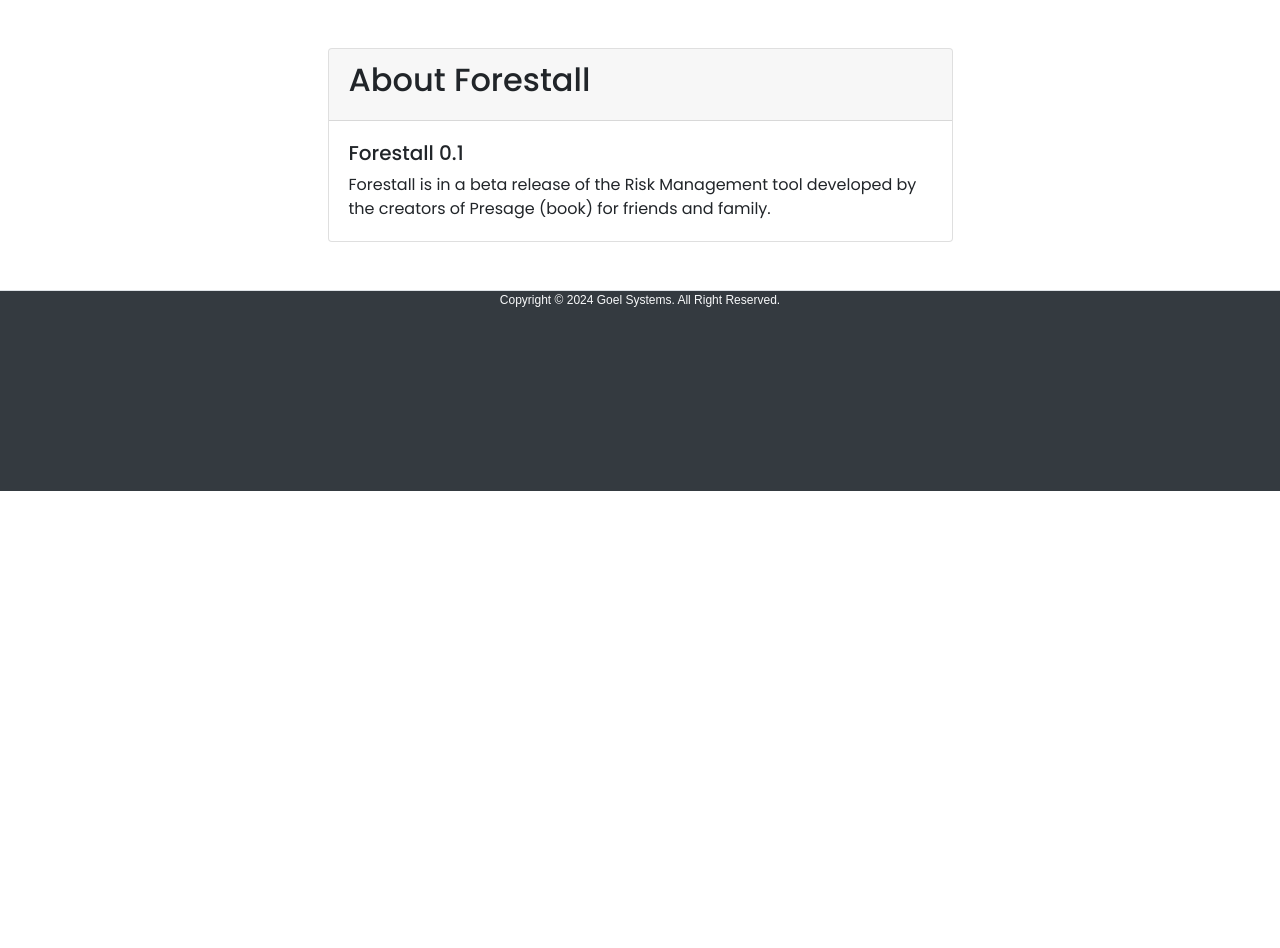
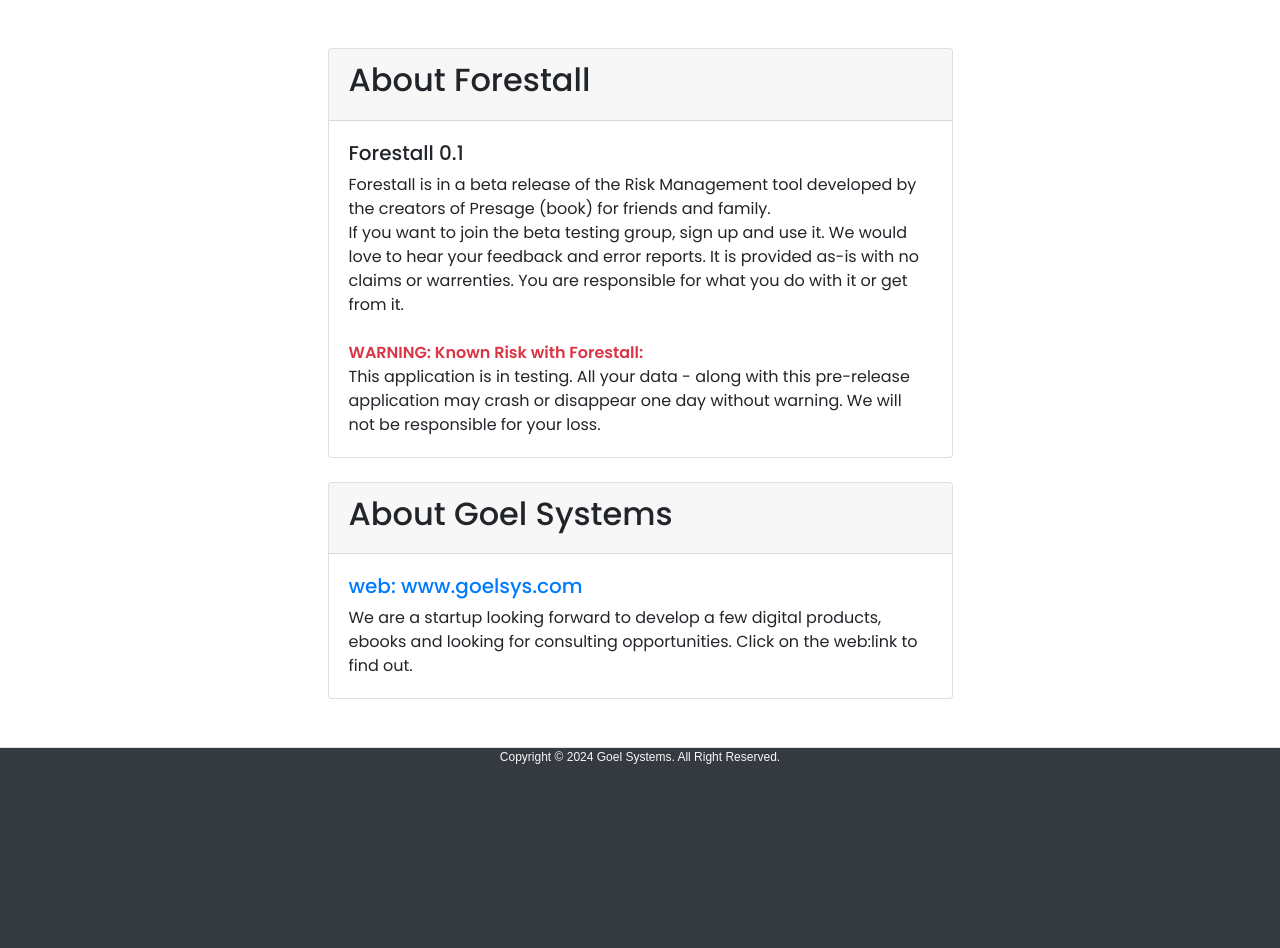
Before and after one commit to goelsys/forestall, a Django app: page /about in a window 1280 px wide. Shown: the part 59-1007 px from the top of the page. Before the commit the page ends 550 px from the top, so only its background shows below. Run offline with Django 3.2, Linux system fonts and the light colour scheme; some libraries are stand-ins or nearby versions.

Commit message:
about page

```diff
--- a/templates/about.html
+++ b/templates/about.html
@@ -16,7 +16,26 @@
             <div class="card-body">
                 <h5>Forestall 0.1</h5>
                 Forestall is in a beta release of the Risk Management tool developed by the creators of Presage (book)
-                for friends and family. <br>
+                for friends and family.<br>
+
+                If you want to join the beta testing group, sign up and use it. We would love to hear your feedback and
+                error reports. It is provided as-is with no claims or
+                warrenties. You are responsible for what you do with it or get from it.<br> <br>
+                <b class="text-danger">WARNING: Known Risk with Forestall:</b> <br>
+                This application is in testing. All your data - along with this pre-release application may crash or
+                disappear one day without warning. We will not be responsible for your loss.
+
+            </div>
+        </div>
+        <br>
+        <div class="card">
+            <div class="card-header">
+                <h2>About Goel Systems</h2>
+            </div>
+            <div class="card-body">
+                <h5><a href="https://www.goelsys.com">web: www.goelsys.com</a></h5>
+                We are a startup looking forward to develop a few digital products, ebooks and looking for consulting
+                opportunities. Click on the web:link to find out.<br>
 
             </div>
         </div>
```
